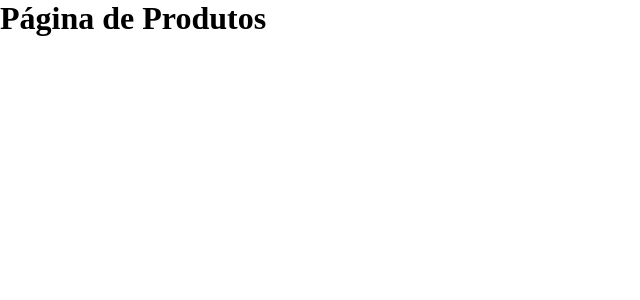
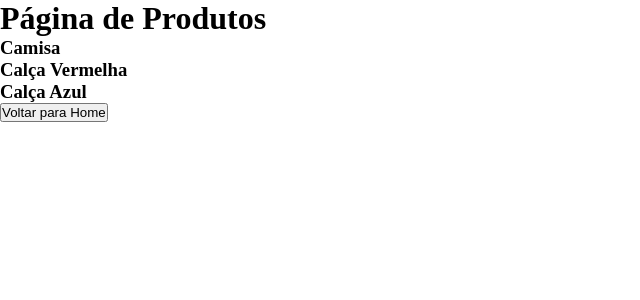
Before and after one commit to RenydeSa/curso_next, a Next.js app: page /products in a window 1280 px wide. Shown: the top 300 px of the page, without its empty margins (0-640 px from the left). Built offline with nearby package versions, Linux system fonts and the light colour scheme.

Commit message:
adição de links

```diff
--- a/pages/products/index.js
+++ b/pages/products/index.js
@@ -1,7 +1,37 @@
+import Link from "next/link";
 export default function Products(){
     return(
-        <h1> Página de Produtos </h1>
+        <>
+            <h1> Página de Produtos </h1>
 
+            <div>
+                <ul>
+                    <li>
+                        <Link href="/products/shirt">
+                            <h3> Camisa </h3>
+                        </Link>
+                    </li>
+                    <li>
+                        <Link href="/products/pants/redpants">
+                            <h3> Calça Vermelha </h3>
+                        </Link>
+                    </li>
+                    <li>
+                        <Link href="/products/pants/bluepants">
+                            <h3> Calça Azul </h3>
+                        </Link>
+                    </li>
+                </ul>
+            </div>
+
+            <div>
+                <button>
+                    <Link href="/">
+                        Voltar para Home
+                    </Link>
+                </button>
+            </div>
+        </>
 
     );
 
```
